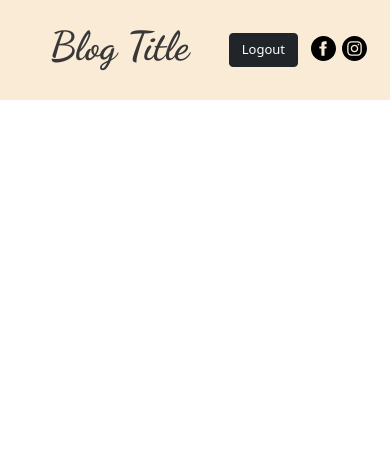
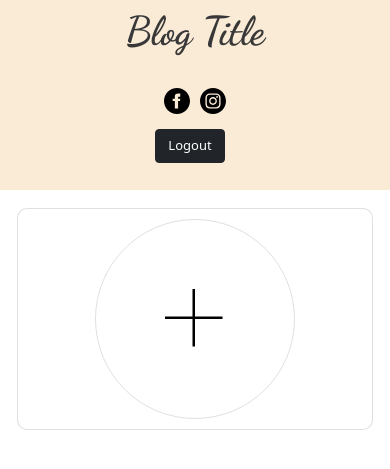
Before and after one commit to Azi-01/Blog_Project, a Django app: page / in a window 390 px wide. Shown: the top 469 px of the page. Run offline with Django 3.2, Linux system fonts and the light colour scheme; the visitor is signed in with stand-in values (Sample User, id 1); data that the repository does not hold is empty.

Commit message:
Better and Responsive layout

```diff
--- a/static/main.css
+++ b/static/main.css
@@ -30,7 +30,7 @@ main{
 }
 
 .icons{
-    width: 20%;
+    width: 40%;
     display: flex;
     justify-content: end;
     padding: 20px;
@@ -120,3 +120,83 @@ a.btn{
     margin-right: 10px;
 
 }
+
+.login-form{
+    width: 70%;
+}
+
+.circle{
+    border: 1px solid rgba(0,0,0,.125);
+    width: 200px;
+    height: 200px;
+    border-radius: 50%;
+    display: flex;
+    justify-content: center;
+    align-items: center;
+}
+
+.circle:hover{
+    box-shadow: 0 0 10px 5px rgba(133, 133, 133, 0.39);
+}
+
+.circle img{
+    height: 60px;
+}
+
+.custom-card{
+    display: flex;
+    justify-content: center;
+    align-items: center;
+}
+
+.custom-card:hover{
+    box-shadow: none;
+}
+
+@media only screen and (max-width: 450px){
+
+.main_nav{
+    display: flex;
+    flex-direction: column;
+    height: 190px;
+    justify-content: center;
+    align-items: center;
+}
+
+.title{
+    margin-left: unset;
+}
+
+.icons{
+    display: flex;
+    flex-direction: column-reverse;
+    justify-content: center;
+    align-items: center;
+}
+
+.icons img{
+    width: 30px;
+    padding: 2px;
+}
+
+
+.social{
+    display: flex;
+    justify-content: center;
+    padding-bottom: 10px;
+}
+
+.login-form{
+    width: 100%;
+}
+
+
+}
+
+@media only screen and (max-width: 300px){
+
+    .login-form span{
+        font-size: small;
+    }
+
+}
--- a/templates/base.html
+++ b/templates/base.html
@@ -18,8 +18,11 @@
             {% else %}
             <a href="{% url 'logout' %}" class="btn btn-dark account">Logout</a>
             {% endif %}
-            <a href=""><img src="{% static 'images/fb.svg' %}" alt="facebook"></a>
-            <a href=""><img src="{% static 'images/ig.svg' %}" alt="instagram"></a>
+            <div class="social">
+                <a href=""><img src="{% static 'images/fb.svg' %}" alt="facebook"></a>
+                <a href=""><img src="{% static 'images/ig.svg' %}" alt="instagram"></a>
+            </div>
+
         </div>
 
     </nav>
--- a/templates/home.html
+++ b/templates/home.html
@@ -1,20 +1,35 @@
 {% extends 'base.html' %}
+{% load static %}
 
 {% block content %}
 <div class="container-fluid">
     <div class="row row-cols-md-3">
     {% for post in page_obj %}
-        <div class="card col" style="max-width: 25rem; min-width: 10rem;">
-            <a href="{% url 'post_detail' post.id %}">
+        <div class="col my-2">
+        <div class="card h-100" style="max-width: 30rem; min-width: 15rem;">
                 <div class="card-body">
                     <h5 class="card-title">{{post.title}}</h5>
                     <p class="card-text">{{post.content_thumb}}</p>
+                    <a class="stretched-link" href="{% url 'post_detail' post.id %}"></a>
+                </div>
+                <div class="card-footer">
                     <p class="author_name">by {{post.author}}</p>
                     <p class="date author_name">{{post.date_added | date}}</p>
                 </div>
+        </div>
+    </div>
+    {% endfor %}
+    {% if user.is_authenticated and user.is_staff and not page_obj.has_next %}
+    <div class="col my-2">
+        <div class="card h-100 custom-card" style="max-width: 30rem; min-width: 15rem;">
+            <a href="/">
+            <div class="circle">
+                <img src="{% static 'images/plus.svg' %}" alt="add_post">
+            </div>
             </a>
         </div>
-    {% endfor %}
+    </div>
+    {% endif %}
     </div>
 {% if page_obj.has_other_pages %}
 <div class="page_contain">
--- a/templates/registration/login.html
+++ b/templates/registration/login.html
@@ -4,11 +4,11 @@
 {% block content %}
 <div class="container p-4 d-flex justify-content-center">
 {% if not user.is_authenticated  %}
-<form method="post" class="form-control d-flex flex-column justify-content-center align-items-center" style="width: 50%;">
+<form method="post" class="form-control p-4 d-flex flex-column justify-content-center align-items-center login-form">
     {% csrf_token %}
     {{form | crispy}}
     <input class="btn btn-success m-3" type="submit" value="Login">
-    <span>Don't have an account? <a href="{% url 'signup' %}">Sign Up</a></span>
+    <span style="white-space: nowrap;">Don't have an account? <a href="{% url 'signup' %}">Sign Up</a></span>
 </form>
 {% else %}
 <h1>You are already logged in, {{user.username}}</h1>
```
Also changed, not shown: static/images/plus.svg (added), 2 other files.
